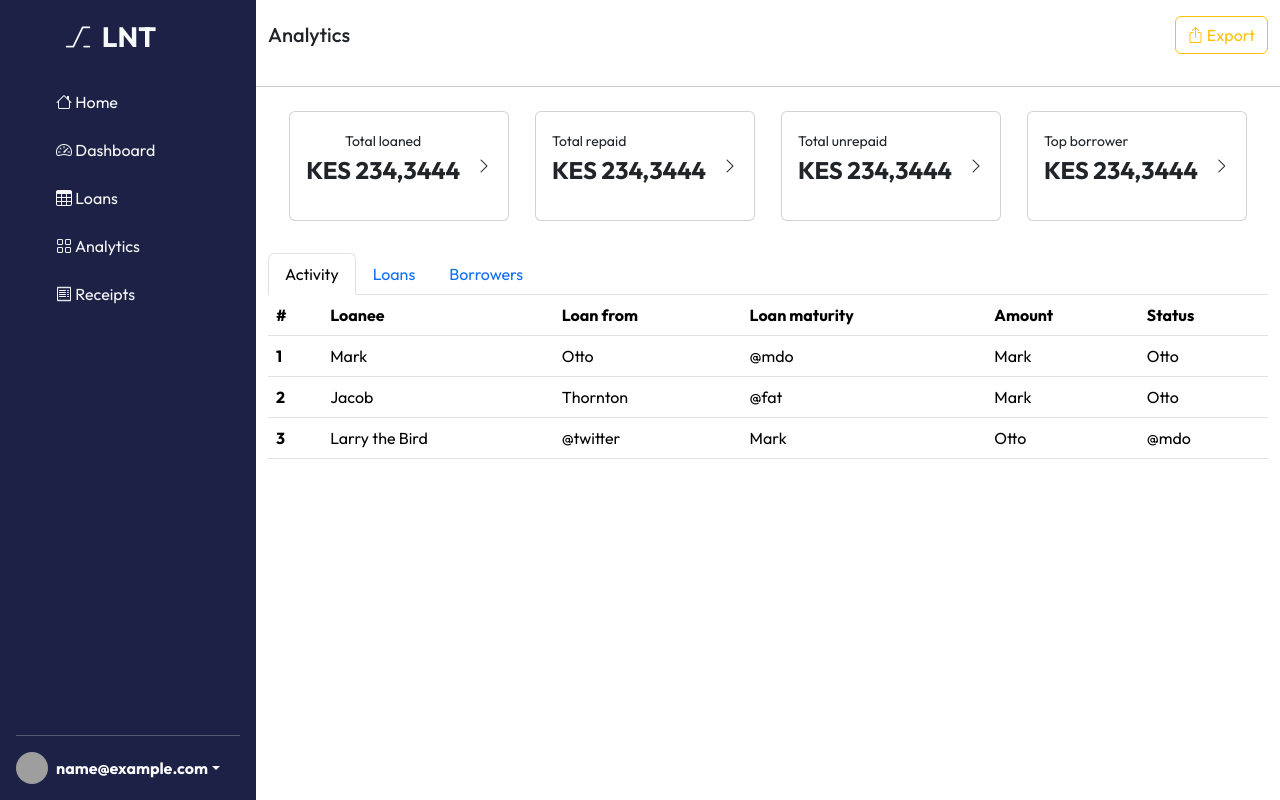
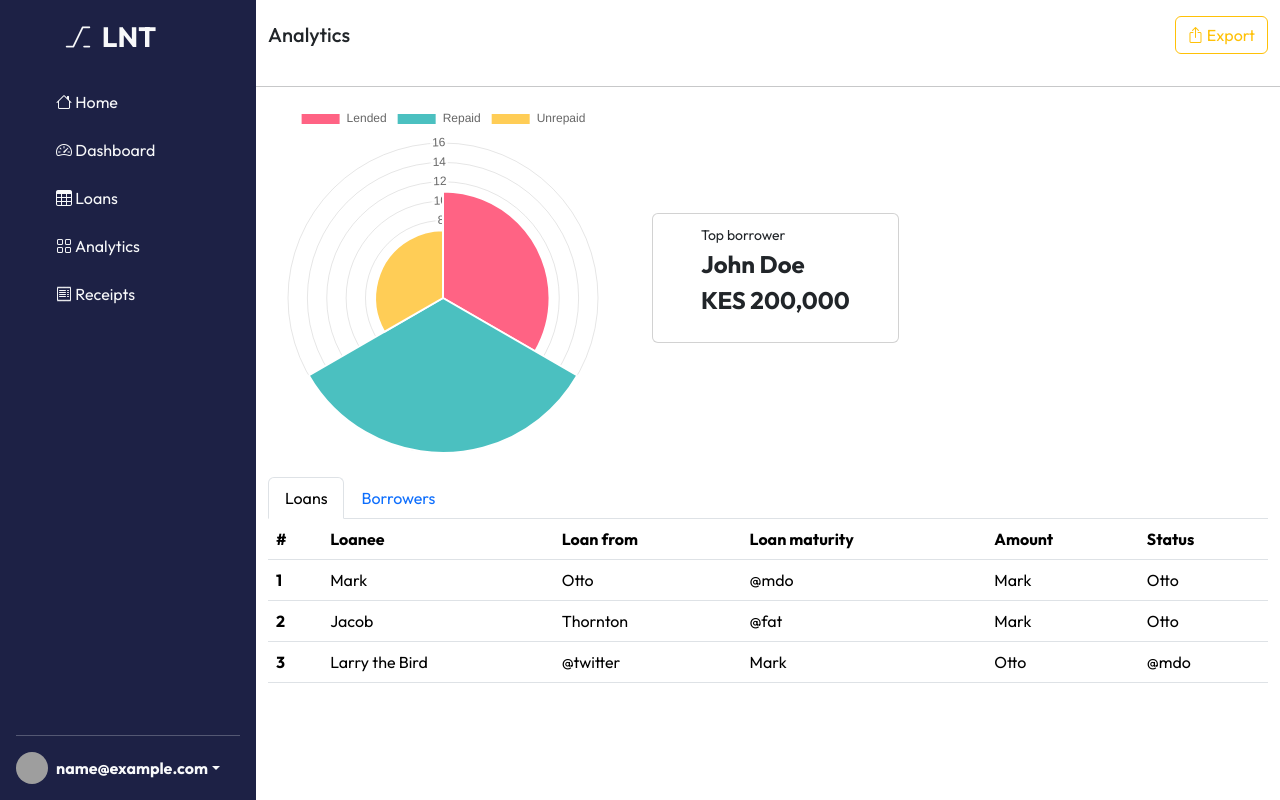
Before and after one commit to Edu58/LoansTracker, a Django app: page /analytics/ in a window 1280 px wide. Run offline with Django 4.2, Linux system fonts and the light colour scheme; the visitor is signed in with stand-in values (Sample User, id 1); some libraries are stand-ins or nearby versions; grey boxes are pictures that could not be loaded.

Commit message:
feat: add analytics polarArea graph

```diff
--- a/templates/analytics.html
+++ b/templates/analytics.html
@@ -29,49 +29,19 @@
 
 <div class="container analytics">
     <div class="top-cards d-flex mb-4">
-        <div class="summary-cards mx-auto">
-            <div class="card m-2 text-center">
-                <div class="card-body d-flex justify-content-between align-items-center">
-                    <div>
-                        <small>Total loaned</small>
-                        <p class="fw-bold fs-4">KES 234,3444</p>
-                    </div>
-                    <div class="ms-3">
-                        <i class="bi bi-chevron-right"></i>
-                    </div>
-                </div>
+        <div class="summary-cards d-flex justify-content-center align-items-center">
+            <div>
+                <canvas id="myChart" width="350" height="350"></canvas>
             </div>
-            <div class="card m-2">
-                <div class="card-body d-flex justify-content-between align-items-center">
-                    <div>
-                        <small>Total repaid</small>
-                        <p class="fw-bold fs-4">KES 234,3444</p>
-                    </div>
-                    <div class="ms-3">
-                        <i class="bi bi-chevron-right"></i>
-                    </div>
-                </div>
-            </div>
-            <div class="card m-2">
-                <div class="card-body d-flex justify-content-between align-items-center">
-                    <div>
-                        <small>Total unrepaid</small>
-                        <p class="fw-bold fs-4">KES 234,3444</p>
-                    </div>
-                    <div class="ms-3">
-                        <i class="bi bi-chevron-right"></i>
-                    </div>
-                </div>
-            </div>
-            <div class="card m-2">
-                <div class="card-body d-flex justify-content-between align-items-center">
-                    <div>
-                        <small>Top borrower</small>
-                        <p class="fw-bold fs-4">KES 234,3444</p>
-                    </div>
-                    <div class="ms-3">
-                        <i class="bi bi-chevron-right"></i>
-                    </div>
+
+            <div class="card ms-4">
+                <div class="card-body px-5 py-2">
+                    <small>Top borrower</small>
+                    <p class="fw-bold fs-4">
+                        John Doe
+                        <br>
+                        KES 200,000
+                    </p>
                 </div>
             </div>
         </div>
@@ -80,10 +50,7 @@
     <div>
         <ul class="nav nav-tabs">
             <li class="nav-item">
-                <a class="nav-link active" aria-current="page" href="#">Activity</a>
-            </li>
-            <li class="nav-item">
-                <a class="nav-link" href="#">Loans</a>
+                <a class="nav-link active" href="#">Loans</a>
             </li>
             <li class="nav-item">
                 <a class="nav-link" href="#">Borrowers</a>
@@ -144,22 +111,23 @@
 
         const data = {
             labels: [
-                'Loaned',
+                'Lended',
                 'Repaid',
+                'Unrepaid'
             ],
             datasets: [{
-                label: 'Loaned vs Repaid',
-                data: [30, 70],
+                label: 'My First Dataset',
+                data: [11, 16, 7],
                 backgroundColor: [
                     'rgb(255, 99, 132)',
-                    'rgb(54, 162, 235)',
-                ],
-                hoverOffset: 4
+                    'rgb(75, 192, 192)',
+                    'rgb(255, 205, 86)',
+                ]
             }]
         };
 
         new Chart(ctx, {
-            type: 'doughnut',
+            type: 'polarArea',
             data: data,
             options: {
                 scales: {
```
